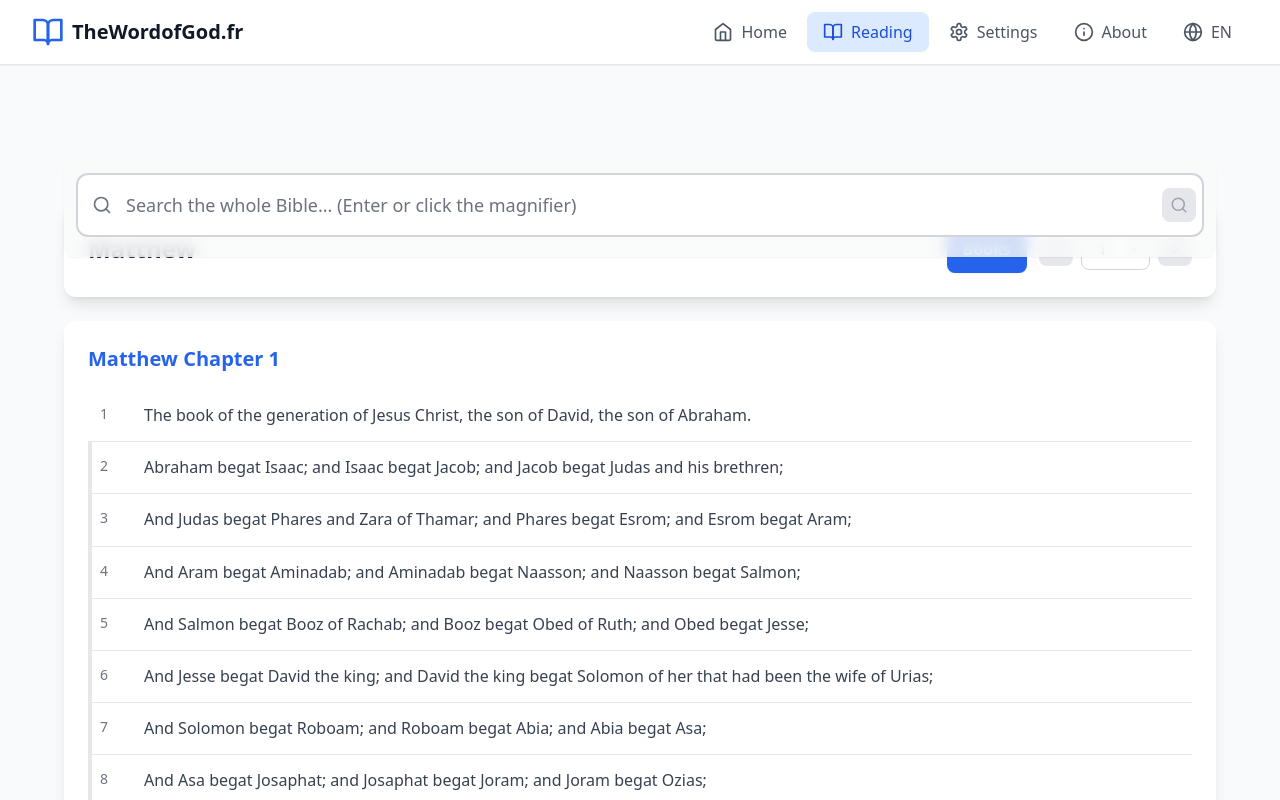
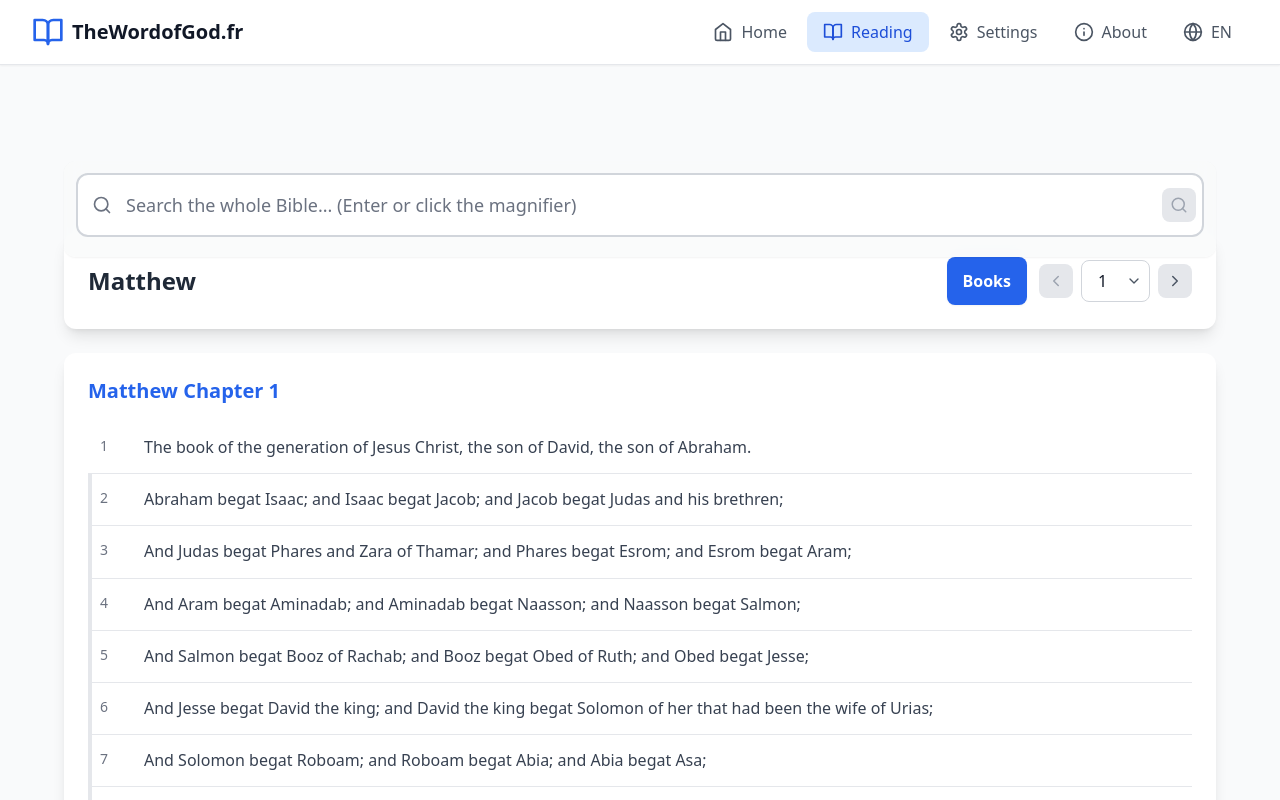
Before and after one commit to thewordofgodfr/site-par-bolt-ai, a React (Vite) app: page / in a window 1280 px wide. Both pictures are taken after a click on the button "Reading". Shown: the top 800 px of the page. Built offline with nearby package versions, Linux system fonts and the light colour scheme.

Commit message:
Update Reading.tsx

```diff
--- a/src/pages/Reading.tsx
+++ b/src/pages/Reading.tsx
@@ -289,14 +289,14 @@ export default function Reading() {
   };
 
   // Valeur du “top” pour la barre sticky sous la nav (adapte si besoin)
-  const stickyTop = 'top-24 sm:top-24';
+  const stickyTop = 'top-28 sm:top-24';
 
   return (
     <div className={`min-h-screen ${isDark ? 'bg-gray-900' : 'bg-gray-50'} transition-colors duration-200 overflow-x-hidden`}>
       <div className="container mx-auto px-4 py-6">
         <div className="max-w-6xl mx-auto">
           {/* BARRE RECHERCHE — sticky sous la nav */}
-          <div className={`sticky ${stickyTop} z-30`}>
+          <div className={`sticky ${stickyTop} z-30 mb-2 mb:mb-4`}>
             <div className={`${isDark ? 'bg-gray-900/80' : 'bg-gray-50/80'} backdrop-blur rounded-xl p-3 shadow-sm`}>
               <form onSubmit={handleSubmitSearch}>
                 <div className="relative">
@@ -375,7 +375,7 @@ export default function Reading() {
             </div>
           </div>
 
-          <div aria-hidden className="h-6 md:h-4" />
+          <div aria-hidden className="h-4 md:h-8 lg:h-10" />
 
           {/* Résultats de recherche */}
           {showGlobalSearch && globalSearchResults.length > 0 && (
```
